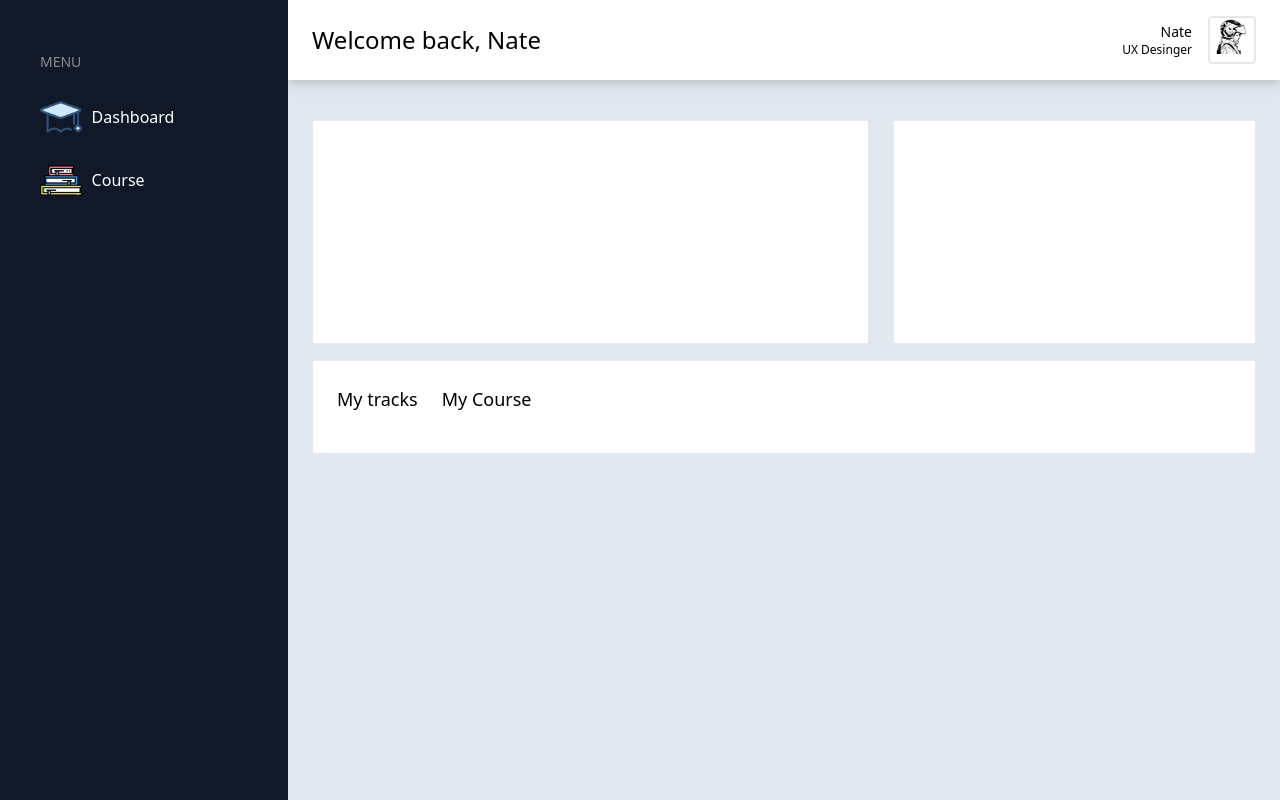
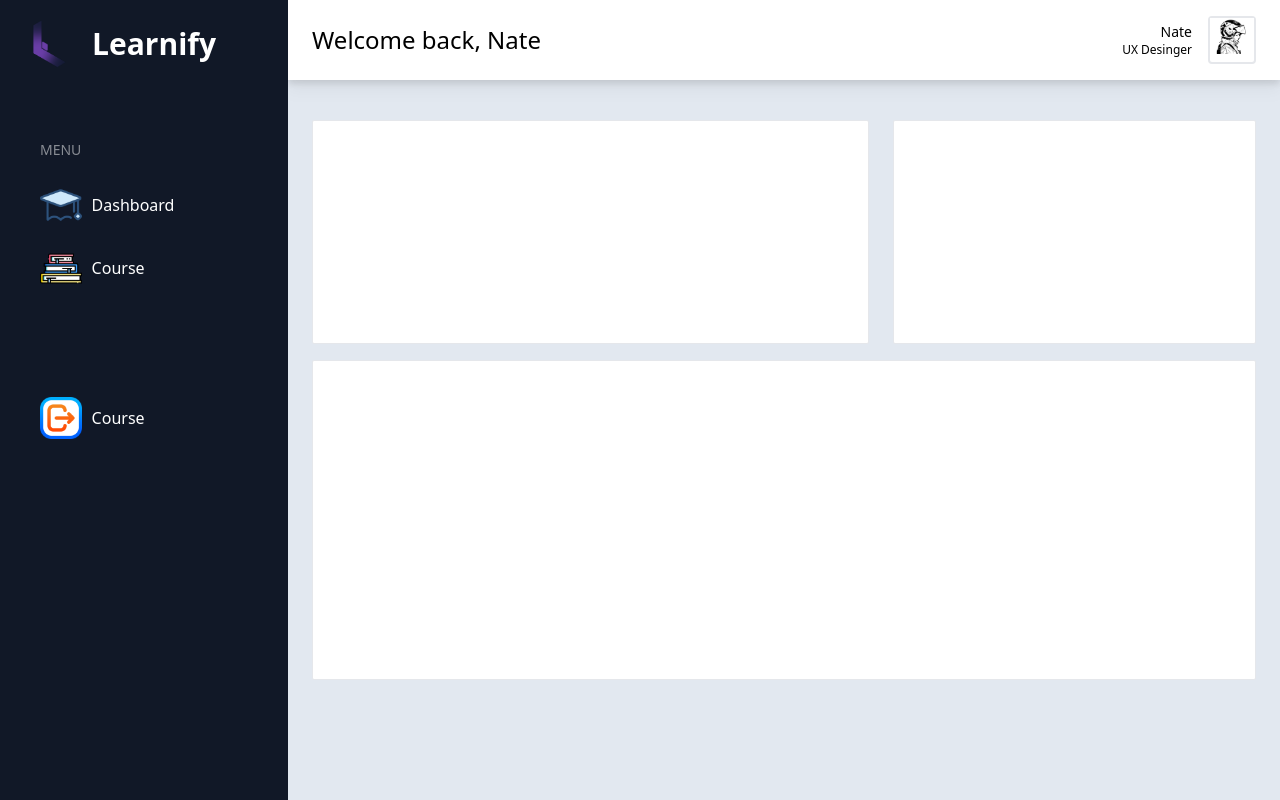
Before and after one commit to NateNats/dashboard-menu, a website: page dashboard.html in a window 1280 px wide. Drawn offline with nearby package versions, Linux system fonts and the light colour scheme.

Commit message:
add logout button (not finish yet)

```diff
--- a/dashboard.html
+++ b/dashboard.html
@@ -11,15 +11,17 @@
     <div class="flex h-screen overflow-hidden">
 
         <!--start: sidebar-->
-        <aside : class="left-0 top-0 z-9999 flex h-screen w-72 flex-col bg-blue-200 duration-300 ease-linear bg-gray-900">
+        <aside : class="left-0 top-0 z-9999 flex h-[100%] w-72 flex-col bg-blue-200 duration-300 ease-linear bg-gray-900">
             <!--start: sidebar header-->
-            <div class="flex items-center justify-between gap-2 px-6 py-5.5 lg:py-6.5">
+            <div class="flex items-center gap-5 px-6 py-5 lg:py-6.5">
+            <img src="src/css/logo learnify.png" alt="learnify logo" class="object-contain w-[20%]">
+            <h1 class="text-white text-3xl font-bold"">Learnify</h1>
             </div>
             <!--end : sidebar header-->
 
-            <div class="no-scrollbar flex flex-col overflow-y-auto duration-300 ease-linear">
+            <div class="no-scrollbar flex flex-col justify-between overflow-y-auto duration-300 ease-linear">
                 <!--start: sidebar menu-->
-                    <div class="mt-5 py-4 px-4 lg:mt-9 lg:px-6">
+                    <nav class="mt-5 py-4 px-4 lg:mt-9 lg:px-6 flex flex-col justify-evenly">
                         <!--start: menu group-->
                         <div>
                             <h2 class="mb-4 ml-4 text-sm font-medium text-white text-opacity-50">MENU</h2>
@@ -40,6 +42,17 @@
                             </ul>
                         </div>
                         <!--end: menu group-->
+                    </nav>
+
+                    <div class="mt-5 py-4 px-4 lg:px-6 lg:mt-9">
+                        <ul class="mb-6 flex flex-col gap-1.5">
+                            <li>
+                                <a href="#" class="group relative flex items-center gap-2.5 rounded-sm px-4 py-2 font-medium text-white hover:bg-gray-700 rounded focus:outline-none focus:ring focus:ring-gray-200">
+                                    <img src="src/css/logout.png" alt="course image" class="object-contain w-[20%] h-auto">
+                                    <h3 class="text-white">Course</h3>
+                                </a>
+                                </li>
+                            </ul>
                     </div>
                 <!--end: sidebar menu-->
             </div>
@@ -80,6 +93,7 @@
             </header>
             <!--end: header-->
 
+            <!--start: main-->
             <main class="bg-slate-200 h-full w-full">
                 <div class="mx-auto max-w-screen-2xl p-4 md:p-6 2xl:p-10">
                     <!--start: card container-->
@@ -103,8 +117,10 @@
                     <div class="mt-4 md:grid-cols-2 md:gap-6 xl:grid-cols-5 2xl:gap-7.55">
 
                     <!--start: my path-->
-                        <div class="rounded-sm border rounded-md stroke bg-white p-6 shadow-default dark:border-strokedark dark:bg-boxdark">
+                        <div class="h-80 rounded-sm border rounded-md stroke bg-white p-6 shadow-default dark:border-strokedark dark:bg-boxdark">
                             <!--start: tab menu area-->
+
+                            <!--
                             <div class="">
                                 <ul class="flex flex-row">
                                     <li class="pr-6">
@@ -119,6 +135,8 @@
                                     </li>
                                 </ul>
                             </div>
+                            -->
+
                             <!--end: tab menu area-->
 
                             <!--start: table content-->
@@ -133,6 +151,7 @@
 
                 </div>
             </main>
+            <!--end: main-->
         </div>
         <!--end: content area-->
     </div>
```
Also changed, not shown: src/css/logo learnify.png (added), src/css/logout.png (added). Lines whose indentation alone changed are shown as unchanged.
